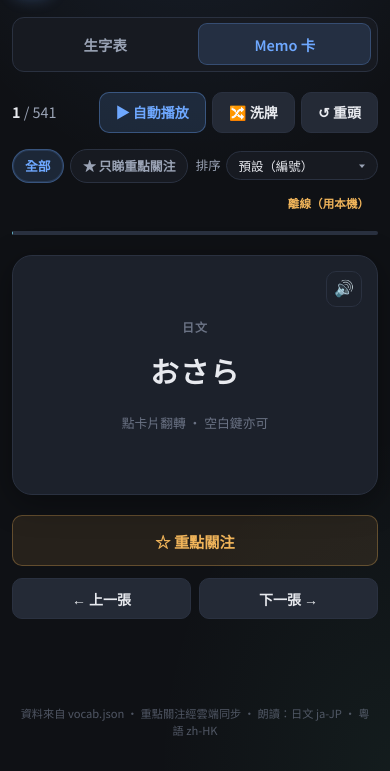
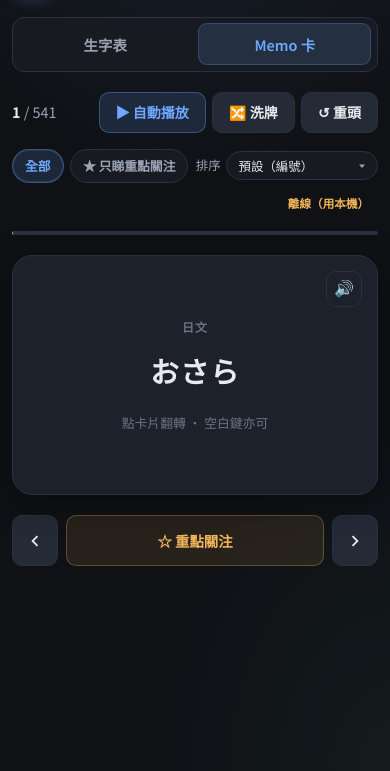
Before and after one commit to keenewong-ai/jp-vocab, a plain HTML site: page index.html in a window 390 px wide. Both pictures are taken after a click on the tab "Memo 卡". Shown: the part 73-844 px from the top of the page. Drawn offline with Linux system fonts and the light colour scheme; no server answers.

Commit message:
Memo controls: one-row prev/focus/next with SVG arrows; remove footer
Put ← / 重點關注 / → on a single flex row (focus grows), drop text labels
on prev/next, and remove the site footer note.

```diff
--- a/index.html
+++ b/index.html
@@ -118,18 +118,23 @@
         </div>
 
         <div class="flash-controls">
+          <button type="button" id="btn-prev" class="btn btn-nav" aria-label="上一張" title="上一張">
+            <svg class="nav-icon" viewBox="0 0 24 24" width="22" height="22" aria-hidden="true" focusable="false">
+              <path fill="currentColor" d="M15.41 7.41 14 6l-6 6 6 6 1.41-1.41L10.83 12z"/>
+            </svg>
+          </button>
           <button type="button" id="btn-focus" class="btn btn-focus">☆ 重點關注</button>
-        </div>
-        <div class="nav-controls">
-          <button type="button" id="btn-prev" class="btn btn-ghost">← 上一張</button>
-          <button type="button" id="btn-next" class="btn btn-ghost">下一張 →</button>
+          <button type="button" id="btn-next" class="btn btn-nav" aria-label="下一張" title="下一張">
+            <svg class="nav-icon" viewBox="0 0 24 24" width="22" height="22" aria-hidden="true" focusable="false">
+              <path fill="currentColor" d="M10 6 8.59 7.41 13.17 12l-4.58 4.59L10 18l6-6z"/>
+            </svg>
+          </button>
         </div>
       </div>
 
       <p id="tts-note" class="tts-note" role="status"></p>
     </section>
 
-    <p class="footer-note">資料來自 vocab.json · 重點關注經雲端同步 · 朗讀：日文 ja-JP · 粵語 zh-HK</p>
   </div>
   <script src="app.js"></script>
 </body>
--- a/styles.css
+++ b/styles.css
@@ -551,26 +551,38 @@ body {
 }
 
 .flash-controls {
-  display: grid;
-  grid-template-columns: 1fr;
-  gap: 0.6rem;
+  display: flex;
+  align-items: stretch;
+  gap: 0.5rem;
   margin-bottom: 0.75rem;
 }
 
-.flash-controls .btn {
+.flash-controls .btn-nav {
+  flex: 0 0 auto;
+  width: 3.1rem;
+  min-width: 3.1rem;
+  padding: 0.85rem 0;
+  justify-content: center;
+  background: var(--bg-hover);
+  color: var(--text);
+  border: 1px solid var(--border);
+}
+
+.flash-controls .btn-nav:hover {
+  background: var(--border);
+}
+
+.flash-controls .btn-nav .nav-icon {
+  display: block;
+  flex-shrink: 0;
+}
+
+.flash-controls .btn-focus {
+  flex: 1 1 auto;
+  min-width: 0;
   justify-content: center;
   padding: 0.85rem 1rem;
   font-size: 0.95rem;
-}
-
-.nav-controls {
-  display: grid;
-  grid-template-columns: 1fr 1fr;
-  gap: 0.5rem;
-}
-
-.nav-controls .btn {
-  justify-content: center;
 }
 
 .tts-note {
@@ -588,20 +600,7 @@ body {
   display: block;
 }
 
-.footer-note {
-  margin-top: 1.25rem;
-  padding: 0.75rem 0.5rem 0;
-  font-size: 0.7rem;
-  color: var(--text-dim);
-  text-align: center;
-  background: transparent;
-  border: none;
-  box-shadow: none;
-  opacity: 0.75;
-  position: relative;
-  z-index: 0;
-  pointer-events: none;
-}
+
 
 @media (max-width: 480px) {
   .app {
@@ -621,15 +620,14 @@ body {
     min-height: 240px;
   }
 
-  .flash-controls {
-    grid-template-columns: 1fr;
+  .flash-controls .btn-nav {
+    width: 2.85rem;
+    min-width: 2.85rem;
   }
 
-  .footer-note {
-    margin-top: 1rem;
-    padding-top: 0.5rem;
-    background: transparent;
-    opacity: 0.7;
+  .flash-controls .btn-focus {
+    font-size: 0.9rem;
+    padding: 0.8rem 0.65rem;
   }
 }
 
@@ -680,13 +678,6 @@ body {
   color: var(--accent);
   border-color: rgba(110, 168, 255, 0.35);
   box-shadow: inset 0 0 0 1px rgba(110, 168, 255, 0.15);
-}
-
-.flash-controls .btn-focus {
-  width: 100%;
-  justify-content: center;
-  padding: 0.85rem 1rem;
-  font-size: 0.95rem;
 }
 
 .btn-focus {
@@ -756,11 +747,7 @@ body {
   display: none;
 }
 
-@media (max-width: 480px) {
-  .flash-controls {
-    grid-template-columns: 1fr;
-  }
-}
+
 
 /* Autoplay */
 .btn-autoplay {
@@ -825,13 +812,13 @@ body {
   50% { opacity: 0.45; transform: scale(0.85); }
 }
 
-body.autoplaying .nav-controls {
+/* Keep 重點關注 tappable; dim prev/next during autoplay */
+body.autoplaying .flash-controls .btn-nav {
   opacity: 0.45;
   pointer-events: none;
 }
 
-/* Keep 重點關注 tappable during autoplay */
-body.autoplaying .flash-controls {
+body.autoplaying .flash-controls .btn-focus {
   opacity: 1;
   pointer-events: auto;
 }
```
